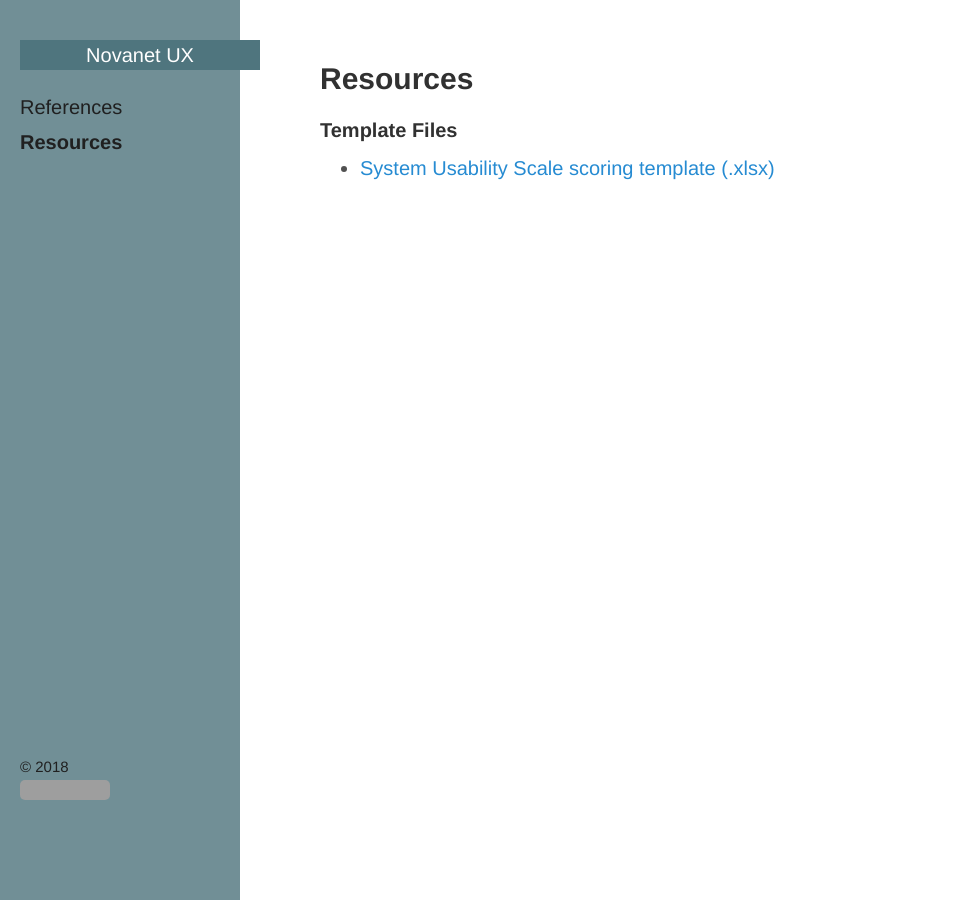
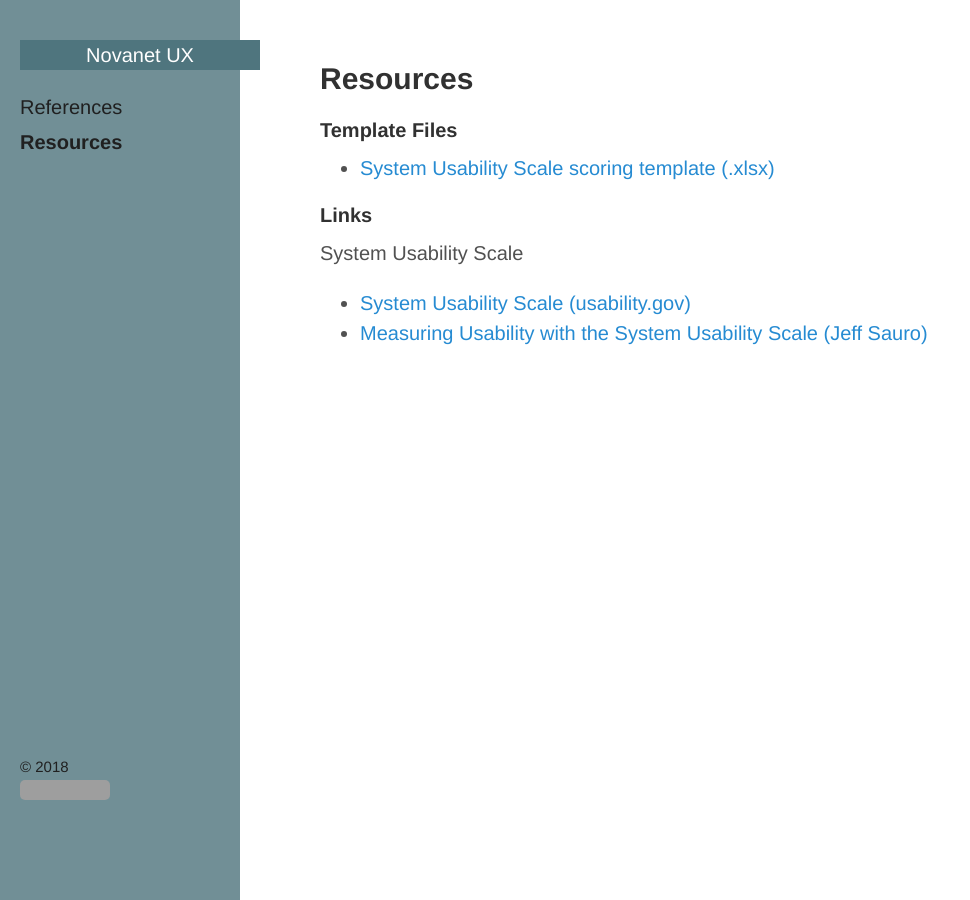
Before and after one commit to Novanet-UX/novanet-ux.github.io, a Jekyll site: the page built from resources.html, in a window 1280 px wide. Shown: the whole page, without its empty margins (0-970 px from the left). Built offline with Jekyll 4.4.1, drawn with Linux system fonts in a browser that asks for light colours; grey boxes are pictures that could not be loaded.

Commit message:
Update resources.html

```diff
--- a/resources.html
+++ b/resources.html
@@ -8,3 +8,11 @@ title: Resources
 <ul>
   <li><a href="https://github.com/Novanet-UX/novanet-ux.github.io/blob/master/_resources/SUS-scoring-template.xlsx?raw=true">System Usability Scale scoring template (.xlsx)</a></li>
 </ul>
+
+<h4>Links</h4>
+
+<p>System Usability Scale</p>
+<ul>
+  <li><a href="https://www.usability.gov/how-to-and-tools/methods/system-usability-scale.html">System Usability Scale (usability.gov)</a></li>
+  <li><a href="https://measuringu.com/sus/">Measuring Usability with the System Usability Scale (Jeff Sauro)</a></li>
+</ul>
```
